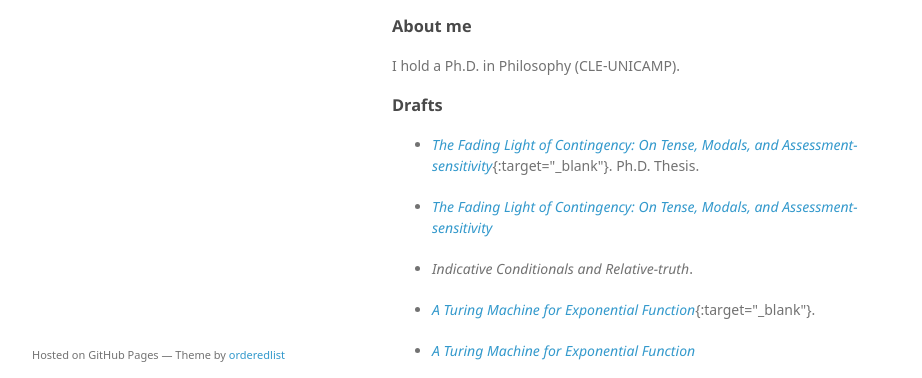
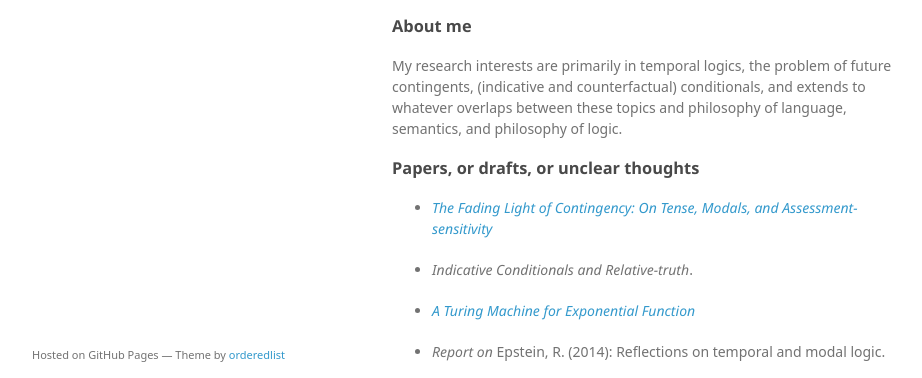
Before and after one commit to pmflemos/pmflemos.github.io, a plain HTML site: page index.html in a window 1280 px wide. Shown: the part 366-744 px from the top of the page, without its empty margins (178-1100 px from the left). Drawn offline with Linux system fonts and the light colour scheme; a web font is replaced by a local one.

```diff
--- a/index.html
+++ b/index.html
@@ -28,16 +28,14 @@
 <h3>
 <a id="about-me" class="anchor" href="#about-me" aria-hidden="true"><span aria-hidden="true" class="octicon octicon-link"></span></a>About me</h3>
 
-<p>I hold a Ph.D. in Philosophy (CLE-UNICAMP).</p>
+<p>My research interests are primarily in temporal logics, the problem of future contingents, (indicative and counterfactual) conditionals, and extends to whatever overlaps between these topics and philosophy of language, semantics, and philosophy of logic.</p>
 
 <h3>
-<a id="drafts" class="anchor" href="#drafts" aria-hidden="true"><span aria-hidden="true" class="octicon octicon-link"></span></a>Drafts</h3>
+<a id="papers-or-drafts-or-unclear-thoughts" class="anchor" href="#papers-or-drafts-or-unclear-thoughts" aria-hidden="true"><span aria-hidden="true" class="octicon octicon-link"></span></a>Papers, or drafts, or unclear thoughts</h3>
 
 <ul>
-<li><p><a href="https://github.com/pmflemos/pmflemos.github.io/files/440895/CONCISE.FADING.pdf"><em>The Fading Light of Contingency: On Tense, Modals, and Assessment-sensitivity</em></a>{:target="_blank"}. Ph.D. Thesis.</p></li>
 <li><p><a href="https://github.com/pmflemos/pmflemos.github.io/files/440895/CONCISE.FADING.pdf"><em>The Fading Light of Contingency: On Tense, Modals, and Assessment-sensitivity</em></a></p></li>
 <li><p><em>Indicative Conditionals and Relative-truth</em>.</p></li>
-<li><p><a href="http://philpapers.org/archive/LEMATM.pdf"><em>A Turing Machine for Exponential Function</em></a>{:target="_blank"}.</p></li>
 <li><p><a href="http://philpapers.org/archive/LEMATM.pdf"><em>A Turing Machine for Exponential Function</em></a></p></li>
 <li><p><em>Report on</em> Epstein, R. (2014): Reflections on temporal and modal logic.</p></li>
 <li>
```
Also changed, not shown: params.json (+1 -1 lines).
